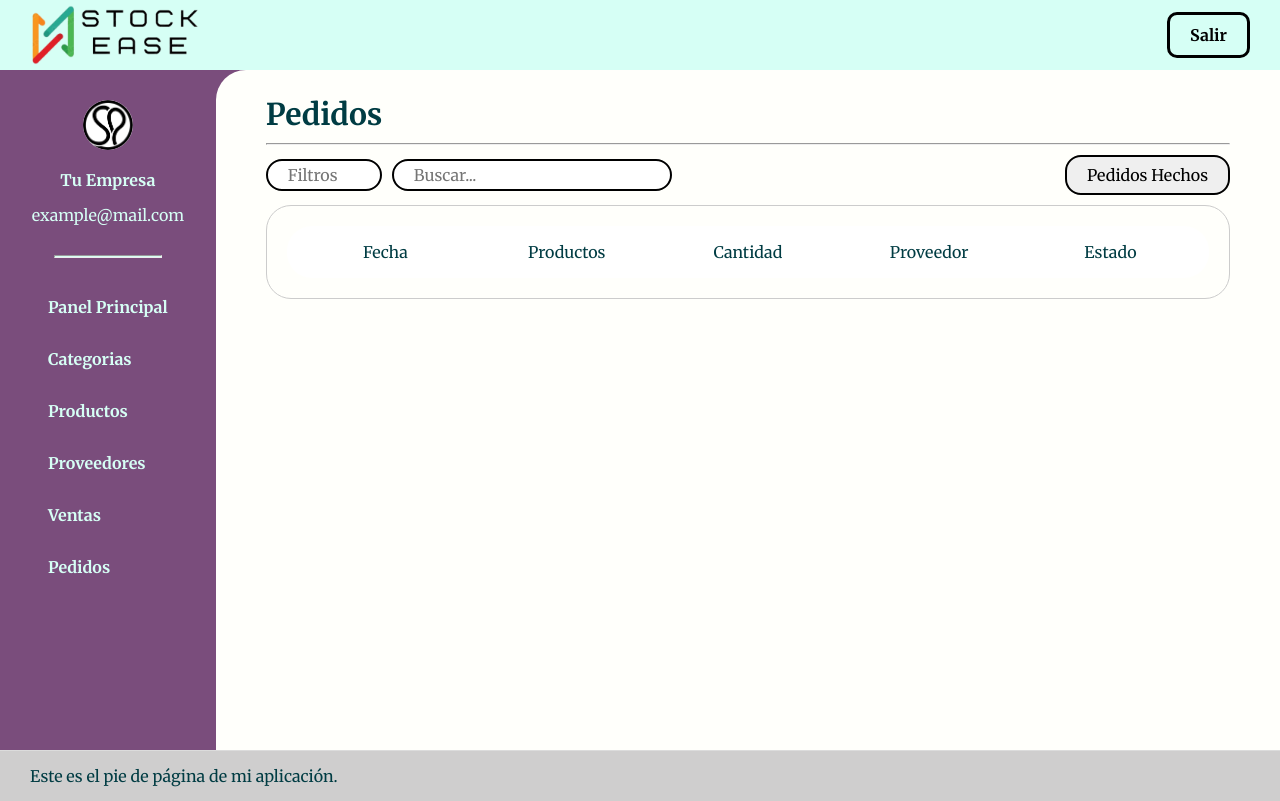
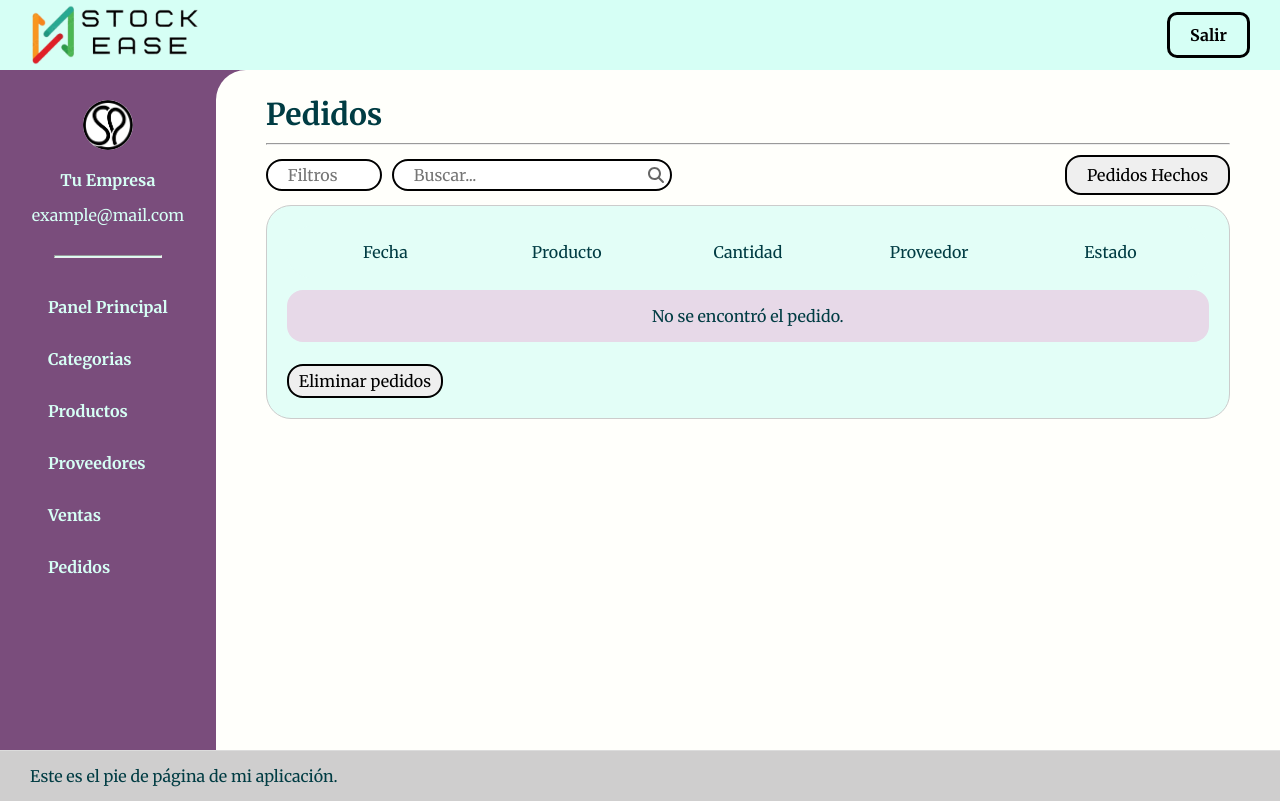
Before and after one commit to No-Country-simulation/s14-21-n-python, a React (Vite) app in the folder frontend/: page /orders in a window 1280 px wide. Both pictures are taken after a click on the button "Pedidos Entregados". Built offline with nearby package versions, Linux system fonts and the light colour scheme.

Commit message:
agregando estilos y boton eliminar al componente orders

```diff
--- a/frontend/src/components/Orders/Order.jsx
+++ b/frontend/src/components/Orders/Order.jsx
@@ -1,5 +1,7 @@
 import React, { useState } from "react";
 import styles from "./Order.module.css";
+import { FontAwesomeIcon } from "@fortawesome/react-fontawesome";
+import { faSearch } from "@fortawesome/free-solid-svg-icons";
 import jsonData from "./orders.json";
 
 const Orders = () => {
@@ -57,12 +59,17 @@ const Orders = () => {
     console.log("Estado actualizado:", updatedProducts[index].state[0]);
   };
 
+  const deleteOrders = () =>{
+    setDeliveredProducts([]);
+  }
+
   return (
     <div className={styles.container}>
       <h1 className={styles.title}>Pedidos</h1>
       <hr className={styles.separateLine} />
       <div className={styles.filterContainer}>
         <div className={styles.inputContainer}>
+         <div className={styles.searchContainer}>
           <input
             type="text"
             placeholder="Filtros"
@@ -75,6 +82,8 @@ const Orders = () => {
             value={searchTerm}
             onChange={(e) => setSearchTerm(e.target.value)}
           />
+          <FontAwesomeIcon icon={faSearch} className={styles.searchIcon} />
+        </div>
         </div>
         <button onClick={handleOrdersToggle} className={styles.deliveredButton}>
           {showDeliveredOrders ? "Pedidos Hechos" : "Pedidos Entregados"}
@@ -86,15 +95,15 @@ const Orders = () => {
         >
         <div className={`${styles.row} ${styles.header}`}>
           <div className={styles.cell}>Fecha</div>
-          <div className={styles.cell}>Productos</div>
+          <div className={styles.cell}>Producto</div>
           <div className={styles.cell}>Cantidad</div>
           <div className={styles.cell}>Proveedor</div>
           <div className={styles.cell}>Estado</div>
         </div>
         {filteredProducts.length === 0 ? (
-          <div className={styles.row}>
+          <div className={`${styles.row} ${styles.rowWithMargin}`}>
             <div className={styles.cell} colSpan="5">
-              No se encontró el producto.
+              No se encontró el pedido.
             </div>
           </div>
         ) : (
@@ -107,9 +116,7 @@ const Orders = () => {
               <div className={styles.cell}>{product.product}</div>
               <div className={styles.cell}>{product.amount}</div>
               <div className={styles.cell}>{product.supplier}</div>
-              <div className={styles.cell}>
-                <span>{getProductState(index)}</span>
-              </div>
+              <div className={styles.cell}>{getProductState(index)}</div>
             </div>
           ))
         )}
@@ -120,20 +127,29 @@ const Orders = () => {
         >
           <div className={`${styles.row} ${styles.header}`}>
             <div className={styles.cell}>Fecha</div>
-          <div className={styles.cell}>Productos</div>
+            <div className={styles.cell}>Producto</div>
             <div className={styles.cell}>Cantidad</div>
             <div className={styles.cell}>Proveedor</div>
             <div className={styles.cell}>Estado</div>
           </div>
-        {filteredProducts.map((product, index) => (
-          <div key={index} className={`${styles.row} ${styles.rowWithMargin}`}>
+          {filteredProducts.length === 0 ? (
+            <div className={`${styles.row} ${styles.rowWithMargin}`}>
+              <div className={styles.cell} colSpan="5">
+                No se encontró el pedido.
+              </div>
+            </div>
+          ) : (
+            filteredProducts.map((product, index) => (
+              <div key={index} className={`${styles.row2} ${styles.rowWithMargin}`}>
                 <div className={styles.cell}>{product.date}</div>
                 <div className={styles.cell}>{product.product}</div>
                 <div className={styles.cell}>{product.amount}</div>
                 <div className={styles.cell}>{product.supplier}</div>
                 <div className={styles.cell}>Entregado</div>
               </div>
-        ))}
+            ))
+          )}
+          <button className={styles.btnDeleteOrders} onClick={deleteOrders}>Eliminar pedidos</button>
         </div>
     </div>
   );
--- a/frontend/src/components/Orders/Order.module.css
+++ b/frontend/src/components/Orders/Order.module.css
@@ -60,6 +60,8 @@
 .table {
   display: flex;
   flex-direction: column;
+
+  background-color: #e3fef7;
   border: 1px solid #ccc;
   border-radius: 25px;
   padding: 20px;
@@ -67,12 +69,21 @@
 
 .row {
   display: flex;
-  background-color: #eeeeee;
+  background-color: #e7d9e8;
+  align-items: center;
   padding: 8px;
 }
 
+.row2 {
+  display: flex;
+  background-color: #e7d9e8;
+  align-items: center;
+  padding: 14px 8px;
+}
+
 .header {
-  background-color: white;
+
+  background-color: #e3fef7;
   text-align: center;
   border-radius: 25px;
 }
@@ -82,11 +93,33 @@
   padding: 8px;
 }
 
-.cell span {
+.cell button {
   border: 2px solid black;
   padding: 5px 10px;
   border-radius: 16px;
+  cursor: pointer;
 }
+
+.btnDeleteOrders{
+  border: 2px solid black;
+  padding: 5px 10px;
+  margin-top: 10px;
+  border-radius: 16px;
+  cursor: pointer;
+}
+
+.searchContainer {
+  position: relative;
+}
+
+.searchIcon {
+  position: absolute;
+  top: 50%;
+  right: 18px;
+  transform: translateY(-50%);
+  color: #666;
+}
+
 
 .cell:last-child {
   border-right: none;
```
Lines whose indentation alone changed are shown as unchanged.
